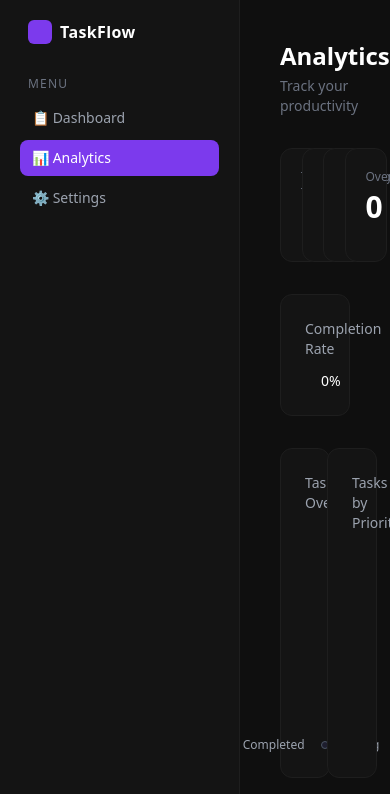
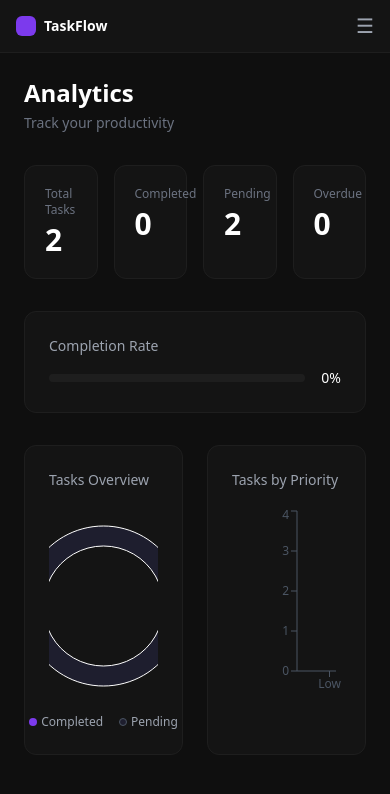
Before and after one commit to Ayush1652002/TaskFlow, a React (Vite) app: page /analytics in a window 390 px wide. Shown: the top 794 px of the page. Built offline with nearby package versions, Linux system fonts and the light colour scheme.

Commit message:
Stage 13 - Mobile responsive, overdue auto sort and dashboard greeting

```diff
--- a/src/Layout/Layout.jsx
+++ b/src/Layout/Layout.jsx
@@ -1,23 +1,44 @@
+import { useState } from "react";
 import { Outlet, NavLink } from "react-router-dom";
 
 const Layout = () => {
+  const [menuOpen, setMenuOpen] = useState(false);
+
   return (
     <div className="min-h-screen flex bg-[#0f0f0f] text-white">
 
+      {/* Mobile Overlay */}
+      {menuOpen && (
+        <div
+          className="fixed inset-0 bg-black/50 z-10 md:hidden"
+          onClick={() => setMenuOpen(false)}
+        />
+      )}
+
       {/* Sidebar */}
-      <aside className="w-60 bg-[#141414] border-r border-[#1e1e1e] p-5 flex flex-col gap-8">
+      <aside className={`fixed md:static z-20 h-full w-60 bg-[#141414] border-r border-[#1e1e1e] p-5 flex flex-col gap-8 transition-transform duration-300 ${
+        menuOpen ? "translate-x-0" : "-translate-x-full md:translate-x-0"
+      }`}>
 
         {/* Logo */}
-        <div className="flex items-center gap-2 px-2">
-          <div className="w-6 h-6 bg-violet-600 rounded-md"></div>
-          <h1 className="text-base font-semibold tracking-wide">TaskFlow</h1>
+        <div className="flex items-center justify-between">
+          <div className="flex items-center gap-2 px-2">
+            <div className="w-6 h-6 bg-violet-600 rounded-md"></div>
+            <h1 className="text-base font-semibold tracking-wide">TaskFlow</h1>
+          </div>
+          <button
+            onClick={() => setMenuOpen(false)}
+            className="md:hidden text-gray-500 hover:text-white"
+          >
+            ✕
+          </button>
         </div>
 
         {/* Nav */}
         <nav className="flex flex-col gap-1">
           <p className="text-xs text-gray-500 uppercase tracking-widest px-2 mb-1">Menu</p>
 
-          <NavLink to="/" end className={({ isActive }) =>
+          <NavLink to="/" end onClick={() => setMenuOpen(false)} className={({ isActive }) =>
             `flex items-center gap-3 px-3 py-2 rounded-lg text-sm transition ${
               isActive
                 ? "bg-violet-600 text-white"
@@ -27,7 +48,7 @@ const Layout = () => {
             📋 Dashboard
           </NavLink>
 
-          <NavLink to="/analytics" className={({ isActive }) =>
+          <NavLink to="/analytics" onClick={() => setMenuOpen(false)} className={({ isActive }) =>
             `flex items-center gap-3 px-3 py-2 rounded-lg text-sm transition ${
               isActive
                 ? "bg-violet-600 text-white"
@@ -37,7 +58,7 @@ const Layout = () => {
             📊 Analytics
           </NavLink>
 
-          <NavLink to="/settings" className={({ isActive }) =>
+          <NavLink to="/settings" onClick={() => setMenuOpen(false)} className={({ isActive }) =>
             `flex items-center gap-3 px-3 py-2 rounded-lg text-sm transition ${
               isActive
                 ? "bg-violet-600 text-white"
@@ -47,14 +68,30 @@ const Layout = () => {
             ⚙️ Settings
           </NavLink>
         </nav>
-
       </aside>
 
-      {/* Main Content */}
-      <main className="flex-1 p-10 overflow-y-auto">
-        <Outlet />
-      </main>
+      {/* Main */}
+      <div className="flex-1 flex flex-col min-w-0">
 
+        {/* Mobile Header */}
+        <header className="md:hidden flex items-center justify-between px-4 py-3 border-b border-[#1e1e1e] bg-[#141414]">
+          <div className="flex items-center gap-2">
+            <div className="w-5 h-5 bg-violet-600 rounded-md"></div>
+            <span className="text-sm font-semibold">TaskFlow</span>
+          </div>
+          <button
+            onClick={() => setMenuOpen(true)}
+            className="text-gray-400 hover:text-white text-xl"
+          >
+            ☰
+          </button>
+        </header>
+
+        <main className="flex-1 p-6 md:p-10 overflow-y-auto">
+          <Outlet />
+        </main>
+
+      </div>
     </div>
   );
 };
--- a/src/Pages/Dashboard.jsx
+++ b/src/Pages/Dashboard.jsx
@@ -27,11 +27,21 @@ const Dashboard = () => {
     setCategory("General")
   };
 
-  const filteredTasks = tasks.filter(task => {
+  const filteredTasks = tasks
+  .filter(task => {
     const matchesSearch = task.title.toLowerCase().includes(search.toLowerCase());
     if (filter === "completed") return task.completed && matchesSearch;
     if (filter === "pending") return !task.completed && matchesSearch;
     return matchesSearch;
+  })
+  .sort((a, b) => {
+    const isOverdue = (task) =>
+      task.dueDate &&
+      new Date(task.dueDate) < new Date(new Date().toDateString()) &&
+      !task.completed;
+    if (isOverdue(a) && !isOverdue(b)) return -1;
+    if (!isOverdue(a) && isOverdue(b)) return 1;
+    return 0;
   });
 
   const completedCount = tasks.filter(t => t.completed).length;
@@ -50,12 +60,16 @@ const Dashboard = () => {
   return (
     <div className="space-y-8">
 
-      {/* Header */}
-      <div className="flex items-center justify-between">
+
+
+      {/* Greeting */}
       <div>
-          <h1 className="text-2xl font-semibold text-white">Dashboard</h1>
+        <h1 className="text-2xl font-semibold text-white">
+          {localStorage.getItem("userName")
+            ? `Good ${new Date().getHours() < 12 ? "Morning" : new Date().getHours() < 17 ? "Afternoon" : "Evening"}, ${localStorage.getItem("userName")} 👋`
+            : "Dashboard"}
+        </h1>
         <p className="text-sm text-gray-500 mt-1">Manage and track your tasks</p>
-        </div>
       </div>
 
       {/* Add Task */}
@@ -75,7 +89,7 @@ const Dashboard = () => {
     onChange={(e) => setDescription(e.target.value)}
     className="bg-transparent text-xs text-gray-400 placeholder-gray-600 outline-none"
   />
-        <div className="flex gap-3 items-center">
+  <div className="flex flex-wrap gap-2 items-center">
     <select
       value={priority}
       onChange={(e) => setPriority(e.target.value)}
@@ -85,7 +99,6 @@ const Dashboard = () => {
       <option>Medium</option>
       <option>High</option>
     </select>
-
     <select
       value={category}
       onChange={(e) => setCategory(e.target.value)}
@@ -97,7 +110,6 @@ const Dashboard = () => {
       <option>College</option>
       <option>Health</option>
     </select>
-
     <input
       type="date"
       value={newDueDate}
@@ -114,7 +126,7 @@ const Dashboard = () => {
 </div>
 
       {/* Stats */}
-      <div className="grid grid-cols-3 gap-4">
+      <div className="grid grid-cols-3 gap-2">
         {[
           { label: "Total Tasks", value: tasks.length },
           { label: "Completed", value: completedCount },
@@ -122,7 +134,7 @@ const Dashboard = () => {
         ].map((stat) => (
           <div key={stat.label} className="bg-[#141414] border border-[#1e1e1e] rounded-xl p-5">
            <p className="text-xs text-gray-500">{stat.label}</p>
-            <p className="text-3xl font-semibold text-white mt-1">{stat.value}</p>
+           <p className="text-2xl md:text-3xl font-semibold text-white mt-1">{stat.value}</p>
           </div>
         ))}
       </div>
@@ -131,8 +143,7 @@ const Dashboard = () => {
       <div className="flex gap-2">
         <button
           onClick={() => setView("list")}
-    className={`text-sm px-4 py-1.5 rounded-lg transition ${
-      view === "list"
+          className={`text-sm px-4 py-1.5 rounded-lg transition ${view === "list"
               ? "bg-violet-600 text-white"
               : "bg-[#1e1e1e] text-gray-400 hover:text-white"
             }`}
@@ -141,8 +152,7 @@ const Dashboard = () => {
         </button>
         <button
           onClick={() => setView("board")}
-    className={`text-sm px-4 py-1.5 rounded-lg transition ${
-      view === "board"
+          className={`text-sm px-4 py-1.5 rounded-lg transition ${view === "board"
               ? "bg-violet-600 text-white"
               : "bg-[#1e1e1e] text-gray-400 hover:text-white"
             }`}
@@ -153,7 +163,7 @@ const Dashboard = () => {
 
       {/* Filters */}
       {view === "list" && (
-         <div className="flex gap-2">
+        <div className="flex flex-wrap gap-2">
           {["all", "completed", "pending"].map((f) => (
             <button
               key={f}
@@ -168,10 +178,10 @@ const Dashboard = () => {
           ))}
           <input
   type="text"
-          placeholder="Search tasks..."
+  placeholder="Search..."
   value={search}
   onChange={(e) => setSearch(e.target.value)}
-          className="ml-auto bg-[#1e1e1e] text-sm text-gray-300 border border-[#2e2e2e] rounded-lg px-3 py-1.5 outline-none placeholder-gray-600"
+  className="w-full md:w-auto md:ml-auto bg-[#1e1e1e] text-sm text-gray-300 border border-[#2e2e2e] rounded-lg px-3 py-1.5 outline-none placeholder-gray-600"
 />
         </div>
 
```
Lines whose indentation alone changed are shown as unchanged.
